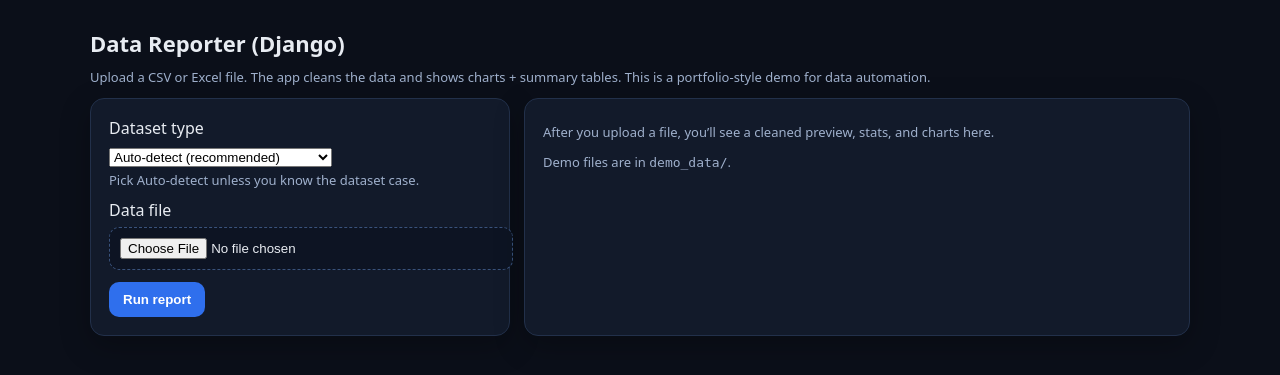
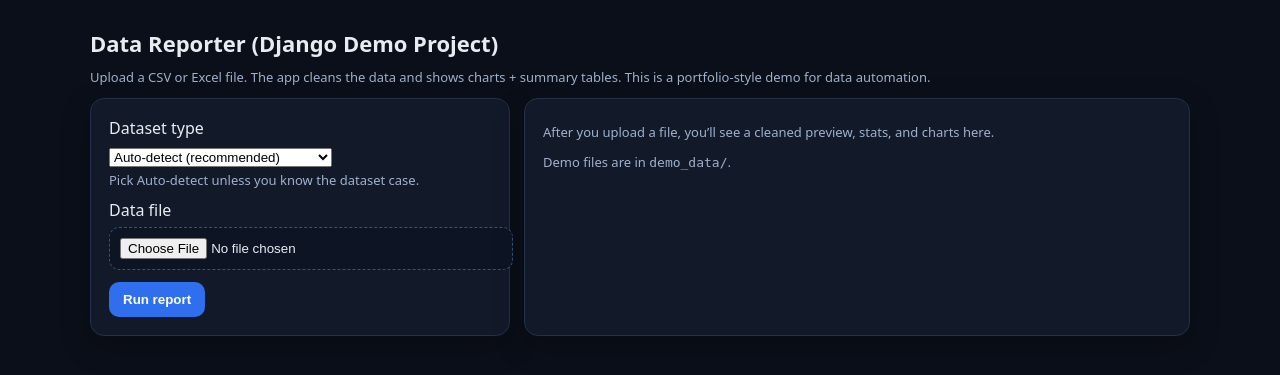
Before and after one commit to STProgrammer/django-data-reporter, a Django app: page / in a window 1280 px wide. Shown: the top 375 px of the page. Run offline with Django 5.2, Linux system fonts and the light colour scheme.

Commit message:
small edits

```diff
--- a/templates/reports/upload.html
+++ b/templates/reports/upload.html
@@ -3,7 +3,7 @@
 <head>
   <meta charset="utf-8" />
   <meta name="viewport" content="width=device-width, initial-scale=1" />
-  <title>Data Reporter (Django)</title>
+  <title>Data Reporter (Django Demo Project)</title>
   <style>
     body { font-family: system-ui, -apple-system, Segoe UI, Roboto, Arial, sans-serif; margin: 0; background: #0b0f19; color: #e8ecf2; }
     .wrap { max-width: 1100px; margin: 0 auto; padding: 28px 18px 60px; }
@@ -31,7 +31,7 @@
 </head>
 <body>
   <div class="wrap">
-    <h1>Data Reporter (Django)</h1>
+    <h1>Data Reporter (Django Demo Project)</h1>
     <p class="muted">Upload a CSV or Excel file. The app cleans the data and shows charts + summary tables. This is a portfolio-style demo for data automation.</p>
 
     <div class="row">
```
Also changed, not shown: README.md.
